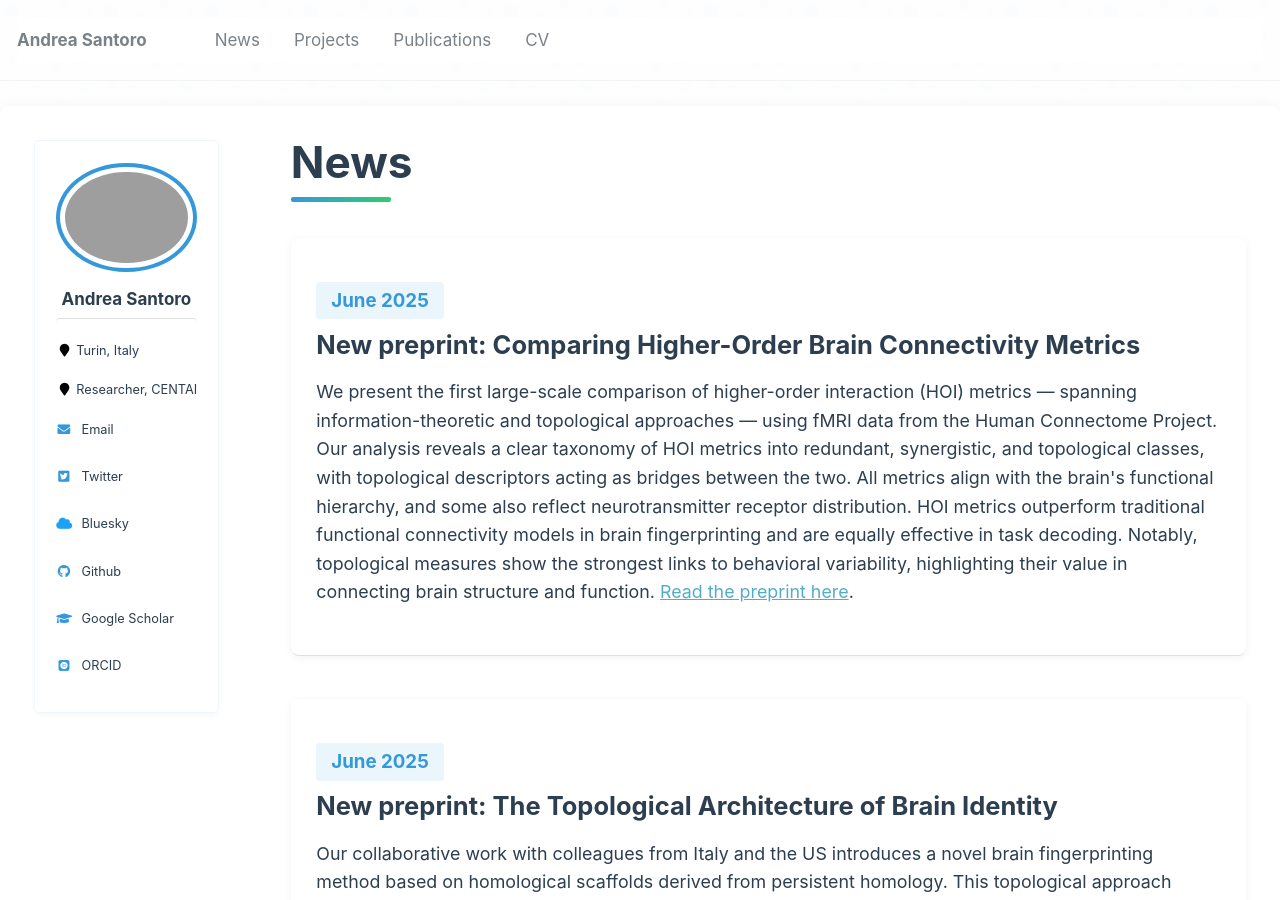
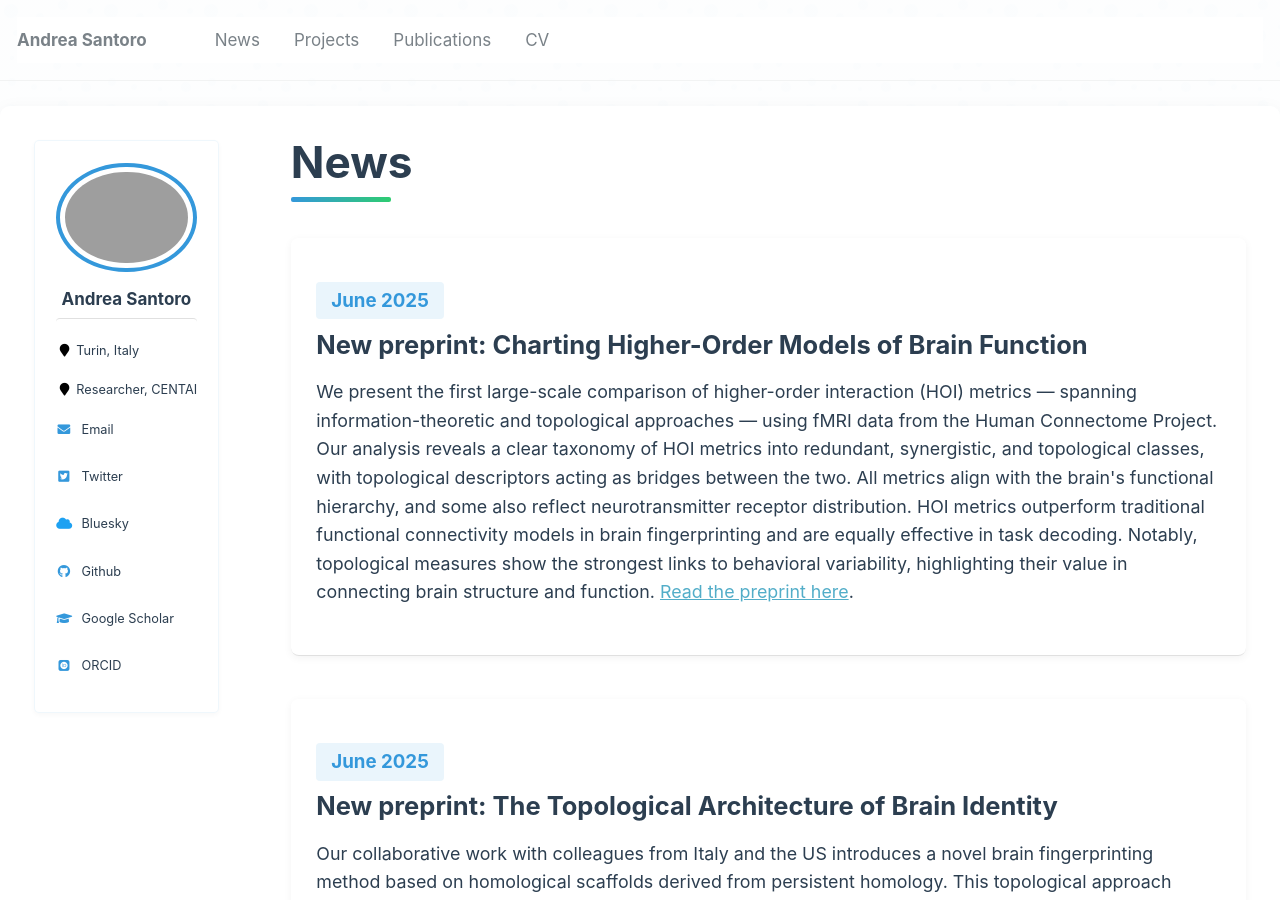
Before and after one commit to andresantoro/andresantoro.github.io, a Jekyll site: the page built from _pages/news.md, in a window 1280 px wide and 900 px high. Built offline with Jekyll 4.4.1, drawn with Linux system fonts in a browser that asks for light colours; some web fonts are replaced.

Commit message:
add latest paper

```diff
--- a/_pages/news.md
+++ b/_pages/news.md
@@ -9,7 +9,7 @@ author_profile: true
 
 <div class="news-item">
   <p class="date">June 2025</p>
-  <h3>New preprint: Comparing Higher-Order Brain Connectivity Metrics</h3>
+  <h3>New preprint: Charting Higher-Order Models of Brain Function</h3>
   <p>We present the first large-scale comparison of higher-order interaction (HOI) metrics — spanning information-theoretic and topological approaches — using fMRI data from the Human Connectome Project. Our analysis reveals a clear taxonomy of HOI metrics into redundant, synergistic, and topological classes, with topological descriptors acting as bridges between the two. All metrics align with the brain's functional hierarchy, and some also reflect neurotransmitter receptor distribution. HOI metrics outperform traditional functional connectivity models in brain fingerprinting and are equally effective in task decoding. Notably, topological measures show the strongest links to behavioral variability, highlighting their value in connecting brain structure and function. <a href="https://www.biorxiv.org/content/10.1101/2025.06.24.661306v1" target="_blank">Read the preprint here</a>.</p>
 </div>
 
```
